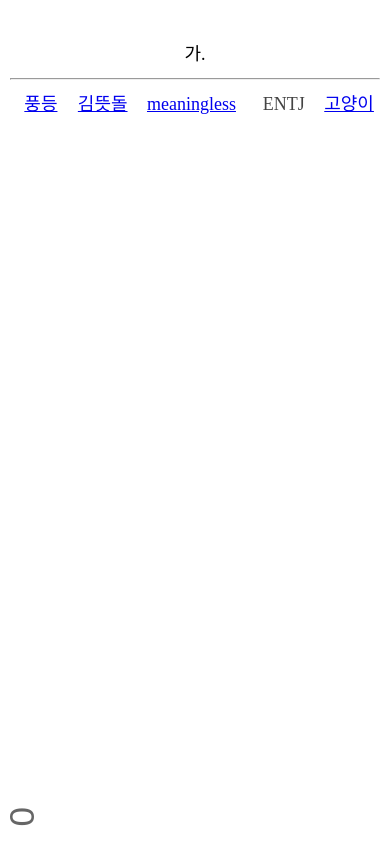
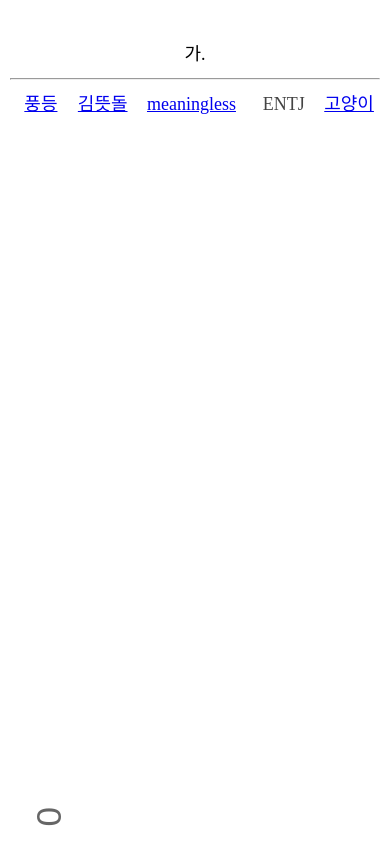
Before and after one commit to A-R-A-N-G/0_0, a plain HTML site: page index.html in a window 390 px wide. Drawn offline with Linux system fonts and the light colour scheme.

```diff
--- a/css/style.css
+++ b/css/style.css
@@ -64,7 +64,7 @@
 @media (max-width: 768px) {
     .article_title {
         font-size: 9vw; /* 모바일에서는 글자 크기를 조금 더 키움 */
-        right: 87%; /* 모바일 화면에 맞게 위치 조정 */
+        right: 80%; /* 모바일 화면에 맞게 위치 조정 */
         bottom: 2%;
         /* writing-mode: horizontal-tb; 모바일에서는 수평 쓰기 모드 */
     }
@@ -73,7 +73,7 @@
 @media (max-width: 480px) {
     .article_title {
         font-size: 9vw; /* 작은 화면에서는 더 큰 글자 크기 */
-        right: 87%; /* 위치를 더 세밀하게 조정 */
+        right: 80%; /* 위치를 더 세밀하게 조정 */
         bottom: 2%;
         /* writing-mode: horizontal-tb; 모바일에서는 수평 쓰기 모드 */
     }
```
